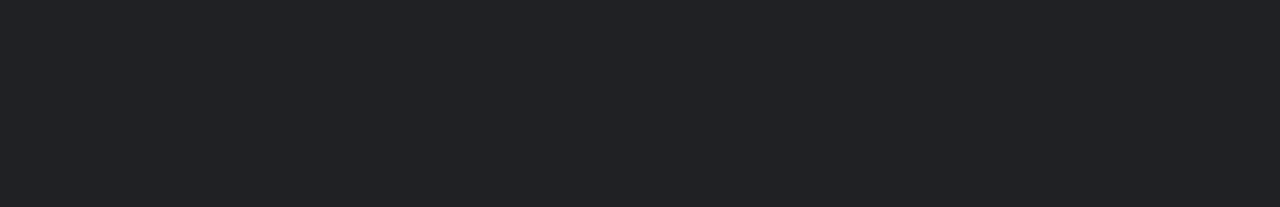
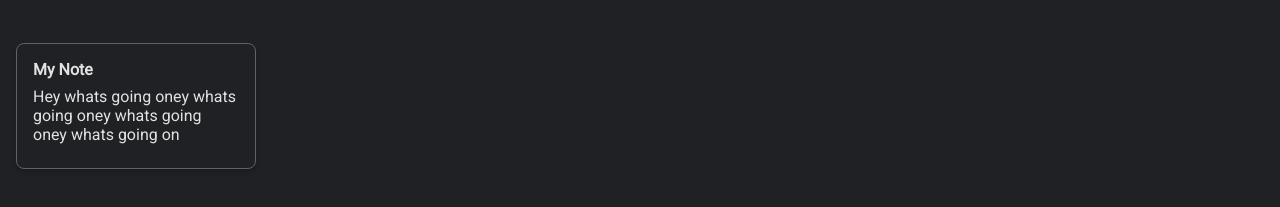
Before and after one commit to varenaggarwal/ng-nostalgia, a React (Create React App) app: page / in a window 1280 px wide. Shown: the part 485-692 px from the top of the page. Built offline with nearby package versions, Linux system fonts and the light colour scheme.

Commit message:
Code formatting

```diff
--- a/src/App.js
+++ b/src/App.js
@@ -1,11 +1,13 @@
 import { CreateArea } from "./components/CreateArea";
 import { Header } from "./components/Header";
+import { Note } from "./components/Note";
 
 function App() {
   return (
     <div className="App">
       <Header />
       <CreateArea />
+      <Note />
     </div>
   );
 }
--- a/src/components/CreateArea.jsx
+++ b/src/components/CreateArea.jsx
@@ -1,13 +1,37 @@
-export function CreateArea(){
+import { useState } from "react";
+
+export function CreateArea() {
+  const [note, setNote] = useState({ title: "", content: "" });
+
+  const handleChange = (e) => {
+    setNote({ ...note, title: e.target.value });
+  };
+
+  const handleChangeContent = (e) => {
+    setNote({ ...note, content: e.target.value });
+  };
+
   return (
     <div>
       <form className="create-note">
-                <input type="text" placeholder="Title"/>
+        <input
+          value={note.title}
+          type="text"
+          placeholder="Title"
+          onChange={(e) => handleChange(e)}
+        />
         <p>
-                    <textarea name="content" placeholder="Take a note.."></textarea>
+          <textarea
+            value={note.content}
+            name="content"
+            placeholder="Take a note.."
+            onChange={(e) => handleChangeContent(e)}
+          ></textarea>
         </p>
-                <button className="add-note" type="submit"><i class="fas fa-plus"></i></button>
+        <button className="add-note" type="submit">
+          <i class="fas fa-plus"></i>
+        </button>
       </form>
     </div>
-    )
+  );
 }
--- /dev/null
+++ b/src/components/Note.jsx
@@ -0,0 +1,10 @@
+export function Note() {
+  return (
+    <div className="note">
+      <h1>My Note</h1>
+      <p>
+        Hey whats going oney whats going oney whats going oney whats going on
+      </p>
+    </div>
+  );
+}
--- a/src/styles.css
+++ b/src/styles.css
@@ -88,3 +88,25 @@
 .create-note .add-note:active {
   transform: scaleY(0.95) scaleX(0.95);
 }
+
+.note {
+  background: var(--primary-color);
+  padding: 1rem;
+  border-radius: 0.5rem;
+  box-shadow: 0 3px 5px rgb(0 0 0 / 20%);
+  border: 1px solid #5f6368;
+  width: 240px;
+  margin: 1rem;
+  float: left;
+}
+
+.note h1 {
+  font-size: 1rem;
+  margin-bottom: 0.5rem;
+}
+
+.note p {
+  margin-bottom: 0.5rem;
+  white-space: pre-wrap;
+  word-wrap: break-word;
+}
```
Also changed, not shown: src/components/Header.jsx (+13 -9 lines), 1 other file (tests, documents, lock files or other folders). Lines whose indentation alone changed are shown as unchanged.
